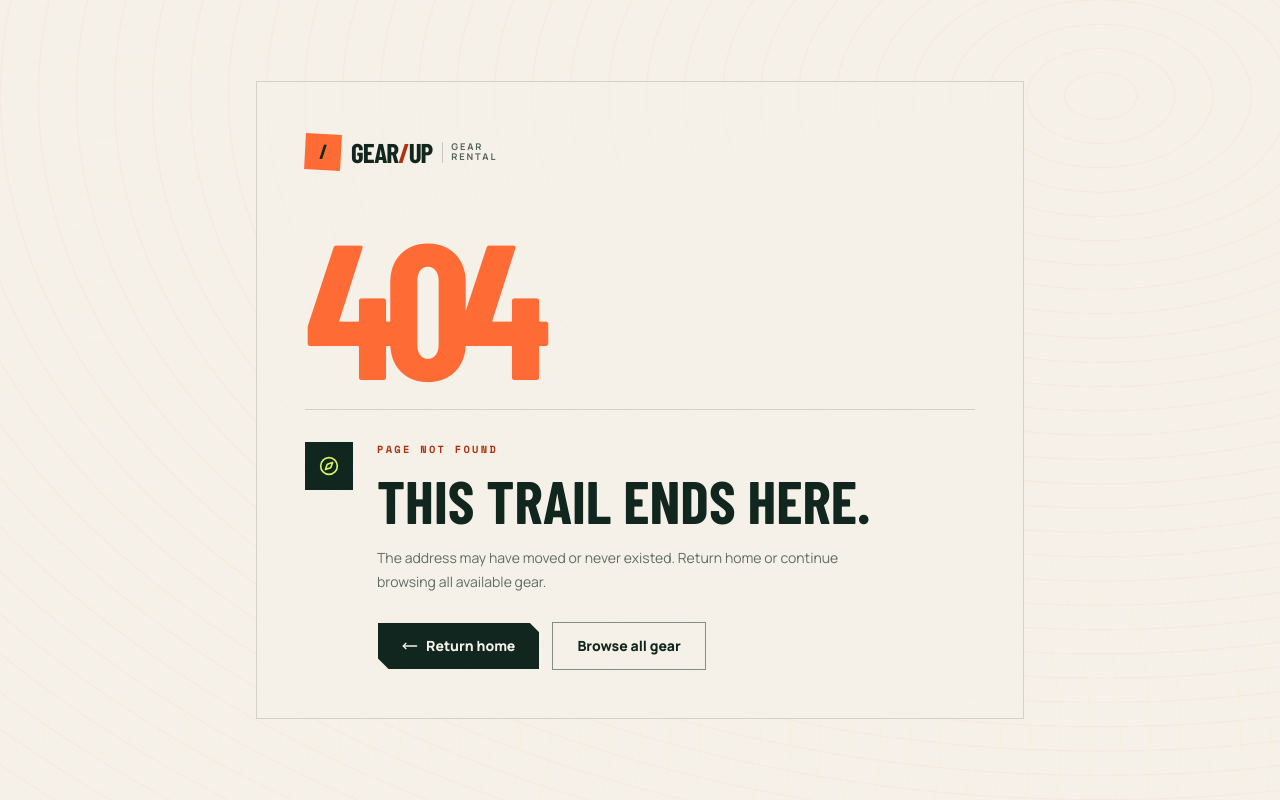
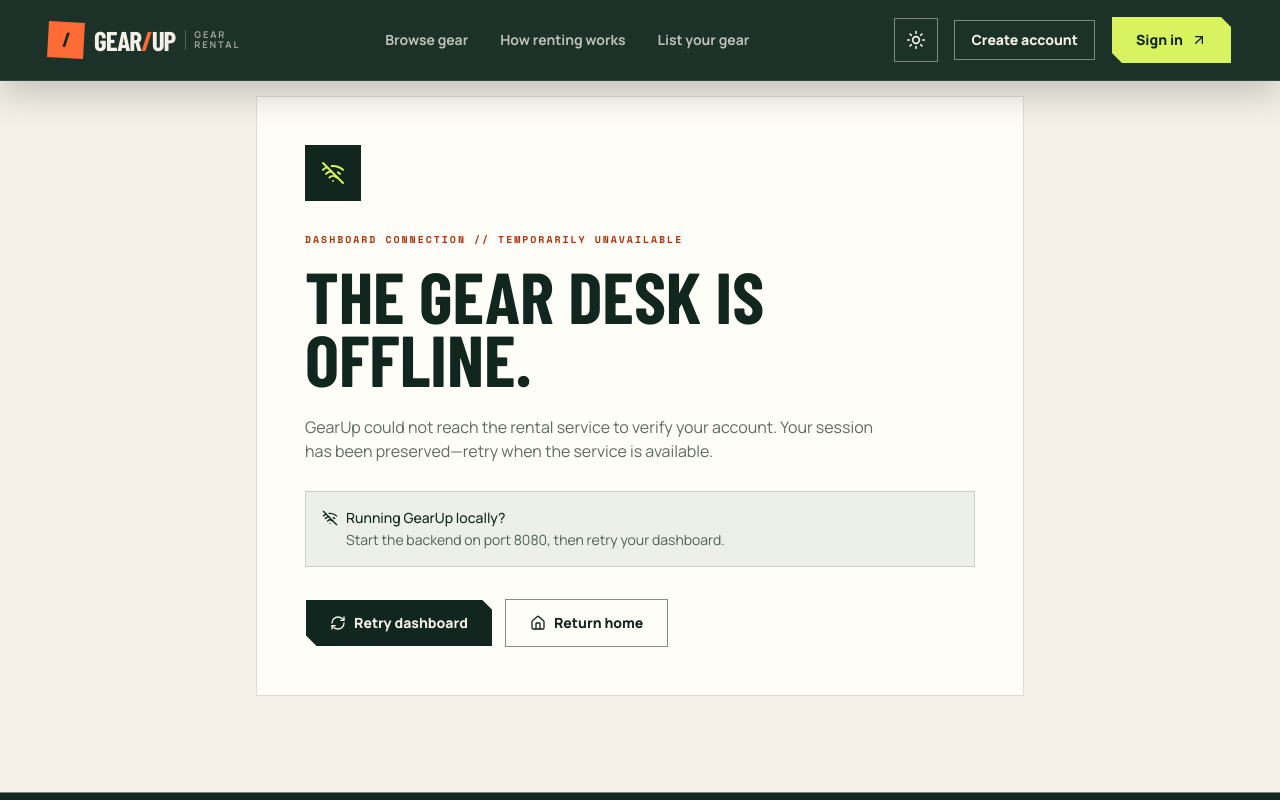
Before and after one commit to AbulBashar38/gear-up-frontend, a Next.js app: page /service-unavailable in a window 1280 px wide. Before the commit this address had no page. Shown: the top 800 px of the page. Built offline with nearby package versions, Linux system fonts and the light colour scheme; a web font is replaced by a local one.

Commit message:
fix: handle dashboard API outages gracefully

```diff
--- a/src/app/(dashboard)/_utils/dashboard-access.ts
+++ b/src/app/(dashboard)/_utils/dashboard-access.ts
@@ -13,6 +13,12 @@ function refreshSession(returnTo: string): never {
   redirect(`/auth/refresh?returnTo=${encodeURIComponent(safeReturnTo(returnTo))}`);
 }
 
+function showServiceUnavailable(returnTo: string): never {
+  redirect(
+    `/service-unavailable?returnTo=${encodeURIComponent(safeReturnTo(returnTo))}`,
+  );
+}
+
 export async function requireDashboardUser(returnTo = "/dashboard") {
   const result = await getCurrentUser();
 
@@ -21,7 +27,11 @@ export async function requireDashboardUser(returnTo = "/dashboard") {
       refreshSession(returnTo);
     }
 
-    throw new Error(result.error.message);
+    // A missing/misconfigured API, network outage, invalid gateway response, or
+    // backend 5xx is an expected service interruption. Preserve the session
+    // cookies and move outside the protected layout so the failure cannot turn
+    // into a dashboard render loop or an uncaught layout exception.
+    showServiceUnavailable(returnTo);
   }
 
   return result.data;
--- /dev/null
+++ b/src/app/(public)/service-unavailable/page.tsx
@@ -0,0 +1,84 @@
+import type { Metadata } from "next";
+import Link from "next/link";
+import { House, RefreshCw, WifiOff } from "lucide-react";
+import { Alert, AlertDescription, AlertTitle } from "@/components/ui/alert";
+import { Button } from "@/components/ui/button";
+
+export const metadata: Metadata = {
+  title: "Service temporarily unavailable",
+  description: "GearUp could not reach its rental API.",
+  robots: { index: false },
+};
+
+type SearchParamValue = string | string[] | undefined;
+
+function safeDashboardReturnTo(value: SearchParamValue) {
+  const raw = Array.isArray(value) ? value[0] : value;
+  if (!raw || raw.startsWith("//")) return "/dashboard";
+
+  try {
+    const url = new URL(raw, "http://gearup.local");
+    const dashboardPath =
+      url.pathname === "/dashboard" || url.pathname.startsWith("/dashboard/");
+    return dashboardPath ? `${url.pathname}${url.search}` : "/dashboard";
+  } catch {
+    return "/dashboard";
+  }
+}
+
+export default async function ServiceUnavailablePage({
+  searchParams,
+}: {
+  searchParams: Promise<{ returnTo?: SearchParamValue }>;
+}) {
+  const { returnTo } = await searchParams;
+  const retryHref = safeDashboardReturnTo(returnTo);
+
+  return (
+    <main
+      id="main-content"
+      tabIndex={-1}
+      className="relative overflow-hidden bg-paper px-5 py-16 text-ink sm:py-24"
+    >
+      <div aria-hidden="true" className="route-grid absolute inset-0 opacity-20" />
+      <section className="relative mx-auto w-full max-w-3xl border border-ink/15 bg-card p-7 sm:p-12">
+        <span className="grid size-14 place-items-center bg-ink text-lime">
+          <WifiOff aria-hidden="true" className="size-6" />
+        </span>
+        <p className="mt-8 font-mono text-[0.62rem] font-bold uppercase tracking-[0.2em] text-signal">
+          Dashboard connection // temporarily unavailable
+        </p>
+        <h1 className="mt-4 font-display text-5xl font-black uppercase leading-[0.88] sm:text-7xl">
+          The gear desk is offline.
+        </h1>
+        <p className="mt-6 max-w-xl text-sm leading-6 text-ink/68 sm:text-base">
+          GearUp could not reach the rental service to verify your account. Your
+          session has been preserved—retry when the service is available.
+        </p>
+
+        <Alert className="mt-7 rounded-none border-ink/15 bg-mist/55 p-4">
+          <WifiOff aria-hidden="true" />
+          <AlertTitle>Running GearUp locally?</AlertTitle>
+          <AlertDescription>
+            Start the backend on port 8080, then retry your dashboard.
+          </AlertDescription>
+        </Alert>
+
+        <div className="mt-8 flex flex-col gap-3 sm:flex-row">
+          <Button asChild size="lg">
+            <Link href={retryHref}>
+              <RefreshCw aria-hidden="true" />
+              Retry dashboard
+            </Link>
+          </Button>
+          <Button asChild variant="outline" size="lg">
+            <Link href="/">
+              <House aria-hidden="true" />
+              Return home
+            </Link>
+          </Button>
+        </div>
+      </section>
+    </main>
+  );
+}
```
Also changed, not shown: 1 other file (tests, documents, lock files or other folders).
